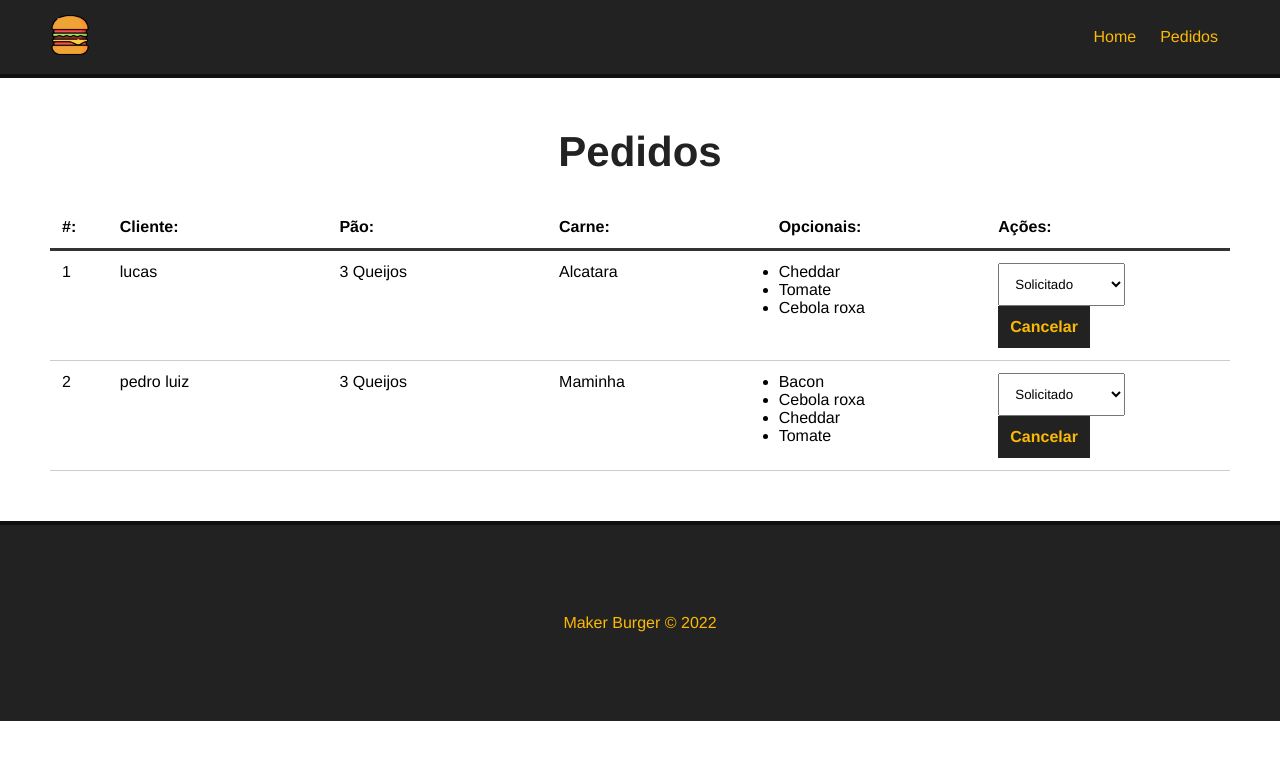
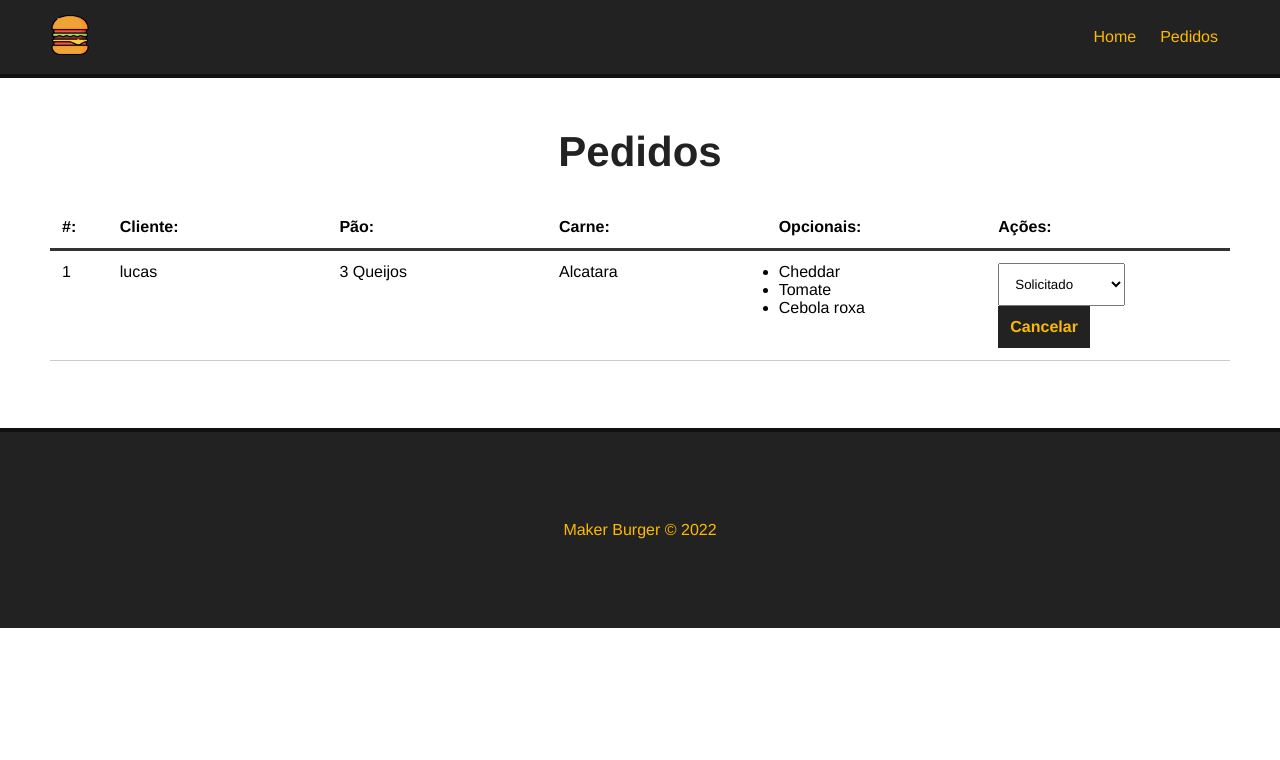
Before and after one commit to Dinos-s/Maker-Buguer_vue, a Vue app: page /pedidos in a window 1280 px wide. Shown: the top 760 px of the page. Built offline with nearby package versions, Linux system fonts and the light colour scheme; data requests are answered from the project's data file.

Commit message:
Deletando Sanduba

```diff
--- a/db/db.json
+++ b/db/db.json
@@ -93,19 +93,6 @@
       ],
       "status": "Solicitado",
       "id": 1
-    },
-    {
-      "nome": "pedro luiz",
-      "carne": "Maminha",
-      "pao": "3 Queijos",
-      "opcionais": [
-        "Bacon",
-        "Cebola roxa",
-        "Cheddar",
-        "Tomate"
-      ],
-      "status": "Solicitado",
-      "id": 2
     }
   ]
 }
--- a/src/components/Dashboard.vue
+++ b/src/components/Dashboard.vue
@@ -26,7 +26,7 @@
                         <option value="">Status</option>
                         <option v-for="s in status" :key="s.id" value="s.tipo" :selected="burger.status == s.tipo">{{ s.tipo }}</option>
                     </select>
-                    <button class="delete-btn">Cancelar</button>
+                    <button class="delete-btn" @click="deleteBurger(burger.id)">Cancelar</button>
                 </div>
             </div>
         </div>
@@ -121,6 +121,17 @@
                 this.status = data;
 
                 console.log(this.status);
+            },
+            async deleteBurger(id){
+                const req = await fetch(`http://localhost:3000/burgers/${id}`, {
+                    method: "DELETE"
+                });
+
+                const res = await req.json();
+
+                //msg
+
+                this.getPedidos()
             }
         },
         mounted() {
```
